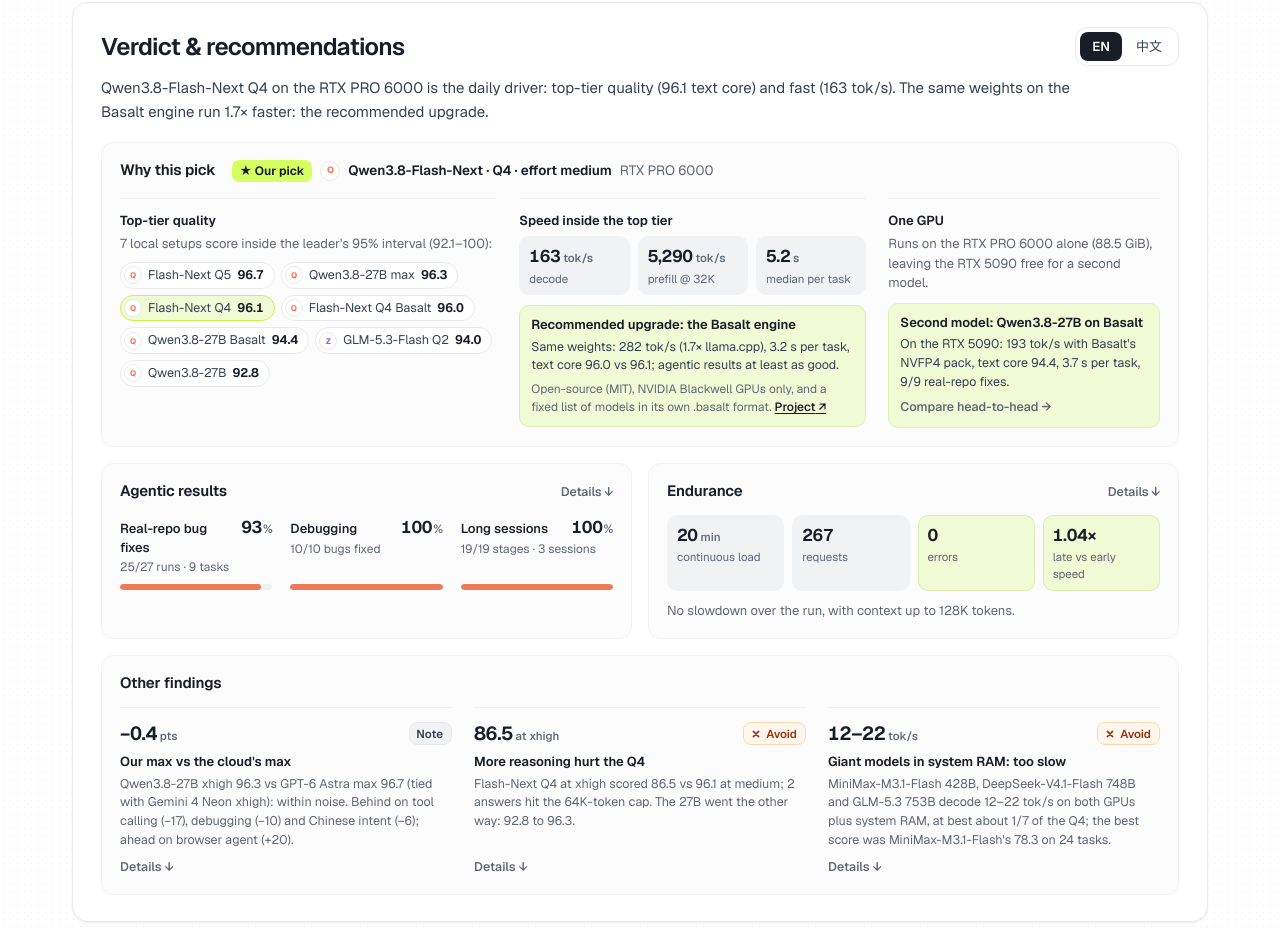
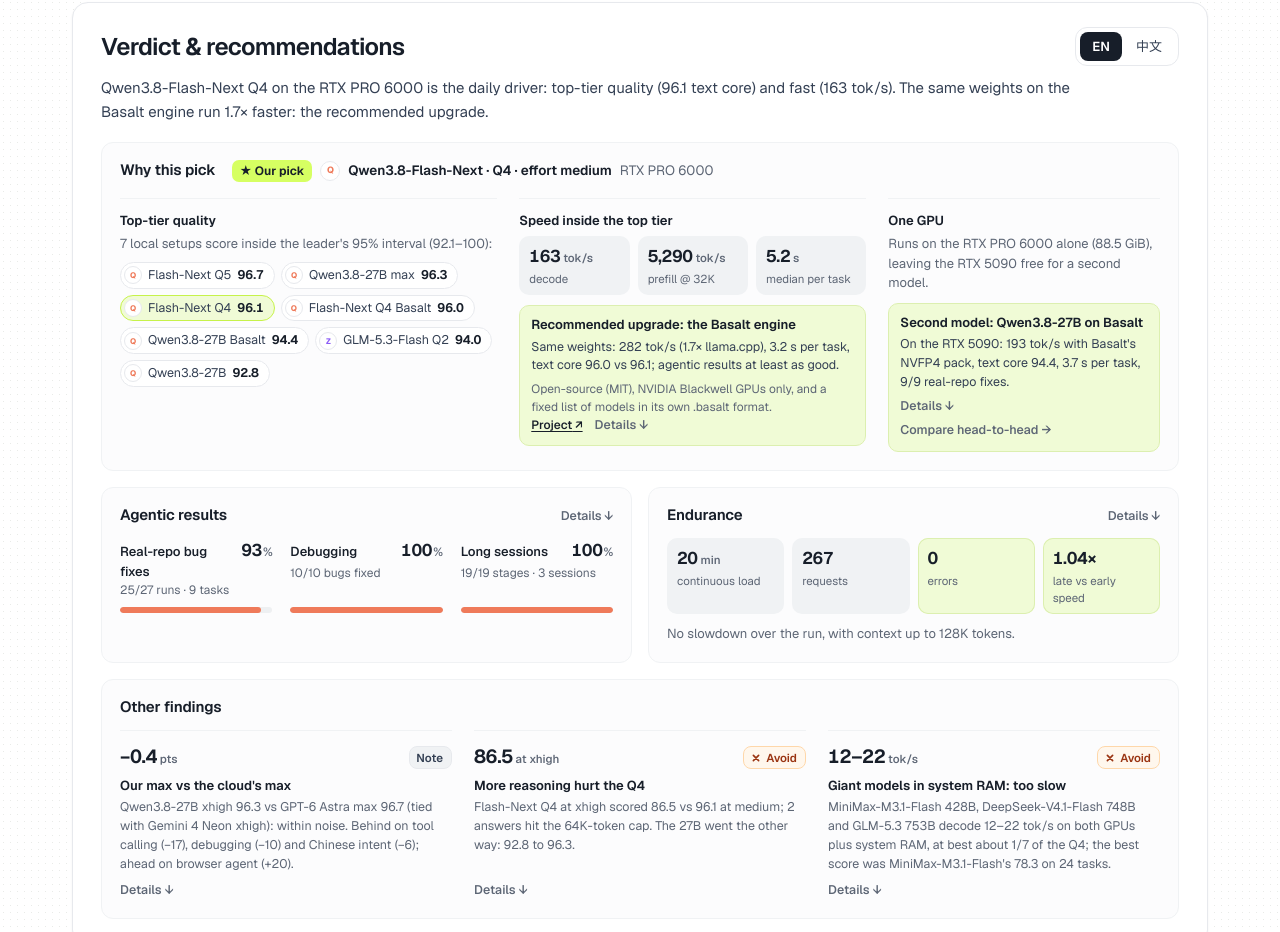
Before and after one commit to wzhaoMS/local-llm-leaderboard, a plain HTML site: page index.html in a window 1280 px wide. Shown: the part 1520-2452 px from the top of the page. Drawn offline with Linux system fonts and the light colour scheme.

Commit message:
Verdict: Details link on the engine recommendation
The engine finding's href now renders as a Details link next to the project link; key items share the helper. Per review: href is optional (the second-GPU block keeps only its Compare button).

Co-authored-by: Copilot App <223556219+Copilot@users.noreply.github.com>

```diff
--- a/src/sections/overall.css
+++ b/src/sections/overall.css
@@ -76,6 +76,7 @@
 .ov-v-item .ov-v-up p { margin: 0; font-size: 12.5px; color: var(--ink-2); }
 .ov-v-item .ov-v-up p.ov-v-about { margin-top: 5px; font-size: 12px; color: var(--muted); }
 .ov-v-ext { font-weight: 550; color: var(--ink); white-space: nowrap; text-decoration: underline; text-underline-offset: 2px; }
+.ov-v-uplinks { display: inline-flex; gap: 12px; white-space: nowrap; }
 .ov-v-linkbtn { margin-top: 6px; padding: 0; border: 0; background: none; font: inherit; font-size: 12.5px; font-weight: 550;
   color: var(--muted); cursor: pointer; }
 .ov-v-linkbtn:hover, .ov-v-ext:hover { color: var(--ink); text-decoration: underline; }
--- a/src/sections/overall.js
+++ b/src/sections/overall.js
@@ -622,12 +622,18 @@
       const engines = fEngine ? [] : pickEngines(pick, T);
       const extLink = (f) => (f.link && f.link.url ? h("a", { class: "ov-v-ext", href: f.link.url, target: "_blank", rel: "noopener",
         "aria-label": `${loc(f.link.label, lang)} (${T.newTab})` }, loc(f.link.label, lang), " ↗") : null);
-      /** A recommendation inside "Why this pick": title, one line of numbers, then the about line or a trailing action. */
-      const upBlock = (f, lead, tail) => h("div", { class: "ov-v-up" },
-        h("div", { class: "ov-v-uphead" }, lead || null, h("b", {}, loc(f.title, lang))),
-        h("p", {}, loc(f.text, lang)),
-        f.about ? h("p", { class: "ov-v-about" }, loc(f.about, lang), " ", extLink(f)) : extLink(f) ? h("p", { class: "ov-v-about" }, extLink(f)) : null,
-        tail || null);
+      /** A recommendation inside "Why this pick": title, one line of numbers, then the about line (project link and
+       *  "Details ↓" to the section with the full numbers) or a trailing action. */
+      const detailsOf = (f) => (typeof f.href === "string" && f.href.charAt(0) === "#" ? secLink(f.href.slice(1), T.details) : null);
+      const upBlock = (f, lead, tail) => {
+        const links = [extLink(f), detailsOf(f)].filter(Boolean);
+        const linkRow = links.length ? h("span", { class: "ov-v-uplinks" }, links) : null;
+        return h("div", { class: "ov-v-up" },
+          h("div", { class: "ov-v-uphead" }, lead || null, h("b", {}, loc(f.title, lang))),
+          h("p", {}, loc(f.text, lang)),
+          f.about ? h("p", { class: "ov-v-about" }, loc(f.about, lang), " ", linkRow) : linkRow ? h("p", { class: "ov-v-about" }, linkRow) : null,
+          tail || null);
+      };
       const gm = fGpu && fGpu.model ? LB.byId(fGpu.model) : null;
       const gpuUp = fGpu ? upBlock(fGpu, null,
         gm ? h("button", { type: "button", class: "ov-v-linkbtn", onclick: () => compareFor(gm) }, T.compare + " →") : null) : null;
@@ -696,7 +702,7 @@
           toneChip(f.tone, T)),
         h("b", { class: "ov-v-keytitle" }, loc(f.title, lang)),
         h("p", {}, loc(f.text, lang)),
-        typeof f.href === "string" && f.href.charAt(0) === "#" ? secLink(f.href.slice(1), T.details) : null);
+        detailsOf(f));
       const keys = fRow.length ? h("div", { class: ["ov-v-col", "ov-v-keys"] }, h("h4", {}, T.keys),
         h("div", { class: "ov-v-keygrid", role: "list" }, fRow.map(keyItem))) : null;
 
```
Also changed, not shown: 1 other file.
